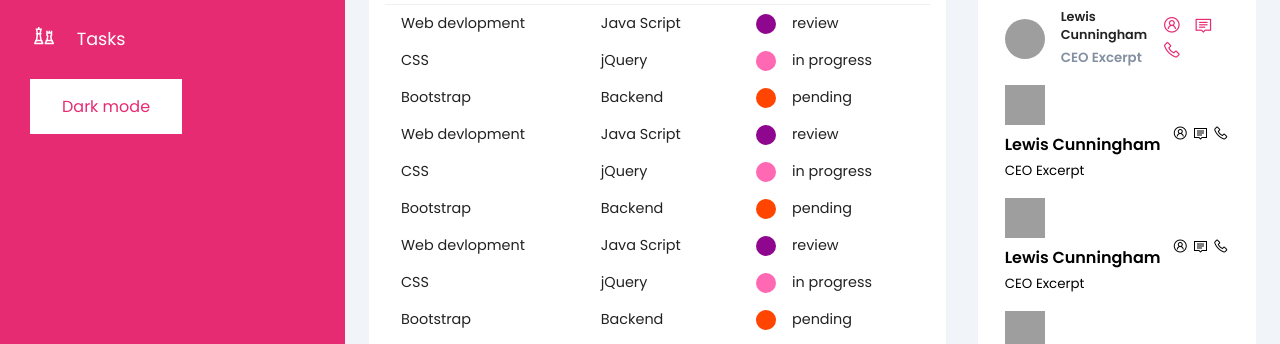
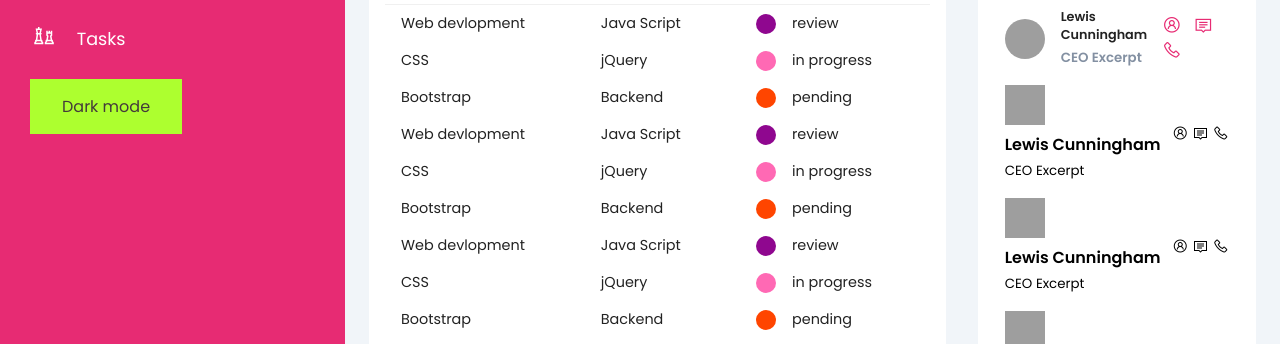
Before and after one commit to Sukriti-Shukla/sukriti_dashboard, a plain HTML site: page index.html in a window 1280 px wide. Shown: the part 445-789 px from the top of the page. Drawn offline with nearby package versions, Linux system fonts and the light colour scheme; grey boxes are pictures that could not be loaded.

Commit message:
Update styling.css

```diff
--- a/styling.css
+++ b/styling.css
@@ -410,9 +410,9 @@ tr td:last-child{
 }
 #mode {
     margin-left:30px;
-    background-color: white; /* Green */
+    background-color: greenyellow; /* Green */
     border: none;
-    color: rgb(231, 43, 115) ;
+    color:  rgb(68, 58, 58);
     padding: 15px 32px;
     text-align: center;
     text-decoration: none;
```
